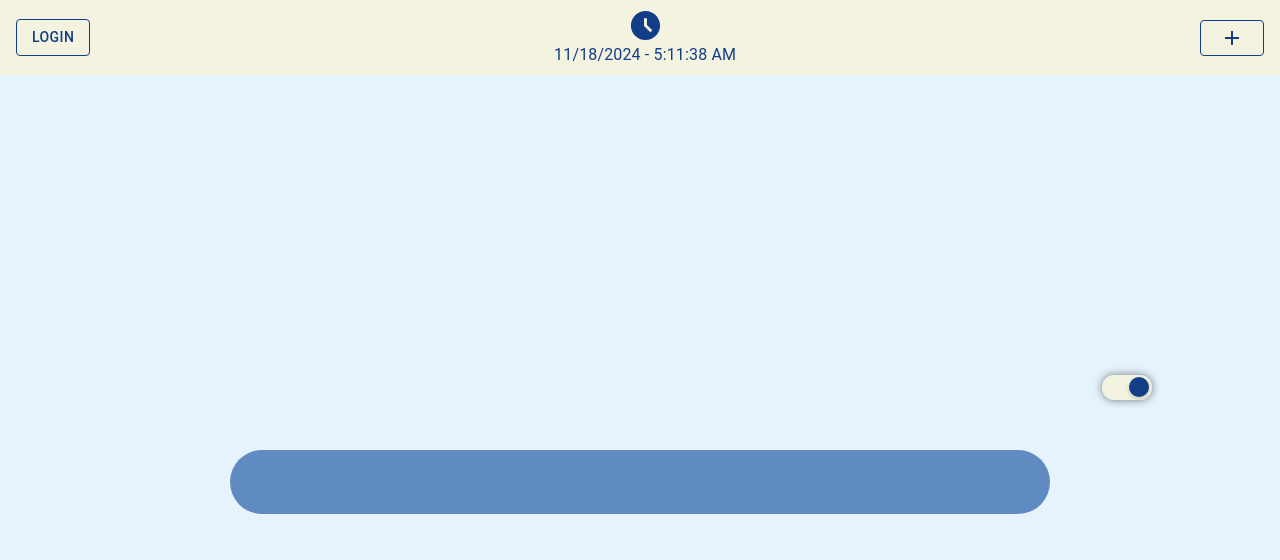
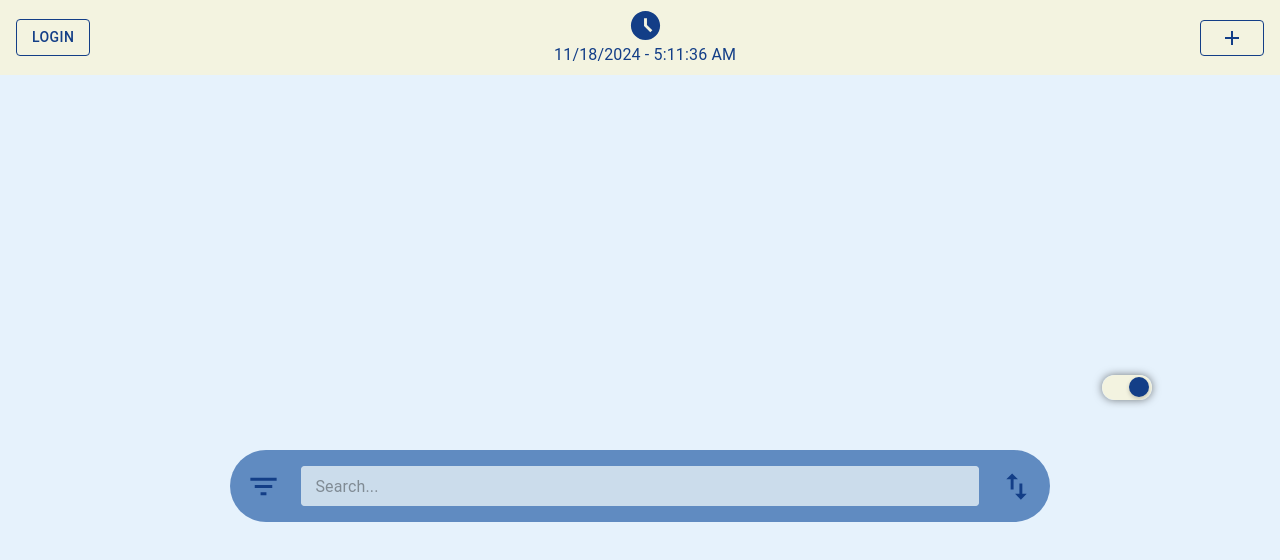
Before and after one commit to mobinadanshvarweb/todo-list, a React (Vite) app: page / in a window 1280 px wide. Shown: the top 560 px of the page. Built offline with nearby package versions, Linux system fonts and the light colour scheme.

Commit message:
develope search part

```diff
--- a/src/componentes/Modal.tsx
+++ b/src/componentes/Modal.tsx
@@ -21,7 +21,6 @@ const MyModal = () => {
   const [error, setError] = useState(false);
   const handleOpen = () => setOpen(true);
   const handleClose = () => setOpen(false);
-  console.log(date, "DATEEE");
 
   const handleAddTask = () => {
     if (title.trim() === "") {
--- a/src/componentes/pages/ItemTodo.tsx
+++ b/src/componentes/pages/ItemTodo.tsx
@@ -13,8 +13,6 @@ const ItemTodo: React.FC<Task> = ({
   hash,
   isAdmin,
 }) => {
-  console.log(isAdmin, "isAdmin");
-
   return (
     <Box
       sx={{
--- a/src/componentes/pages/ListTodo.tsx
+++ b/src/componentes/pages/ListTodo.tsx
@@ -4,12 +4,17 @@ import { RootState } from "../../redux/store";
 import ItemTodo from "./ItemTodo";
 
 const ListTodo = () => {
-  const tasks = useSelector((state: RootState) => state.task.tasks);
+  const { tasks, search } = useSelector((state: RootState) => state.task);
   const isAdmin = useSelector((state: RootState) => state.login.admin.userName);
+
+  const searchedTasks = tasks.filter((task) =>
+    task.title.toLowerCase().includes(search.toLowerCase())
+  );
+  console.log(searchedTasks);
 
   return (
     <Box width="100%" display="flex" flexDirection="column" gap="20px">
-      {tasks?.map((task) => {
+      {searchedTasks?.map((task) => {
         return (
           <ItemTodo
             key={task.id}
--- /dev/null
+++ b/src/componentes/pages/search-bar/Filter.tsx
@@ -0,0 +1,10 @@
+import FilterListIcon from "@mui/icons-material/FilterList";
+const Filter = () => {
+  return (
+    <FilterListIcon
+      sx={{ color: "#133E87", cursor: "pointer", fontSize: 35 }}
+    />
+  );
+};
+
+export default Filter;
--- /dev/null
+++ b/src/componentes/pages/search-bar/Search.tsx
@@ -0,0 +1,21 @@
+import { useDispatch, useSelector } from "react-redux";
+import Input from "../../common/Input";
+import { setSearch } from "../../../redux/slice/task-slice";
+import { RootState } from "../../../redux/store";
+
+const Search = () => {
+  const dispatch = useDispatch();
+  const search = useSelector((state: RootState) => state.task.search);
+  return (
+    <Input
+      placeholder="Search..."
+      type="text"
+      value={search}
+      onChangeHandler={(e) => {
+        dispatch(setSearch(e.target.value));
+      }}
+    />
+  );
+};
+
+export default Search;
--- a/src/componentes/pages/search-bar/SearchBar.tsx
+++ b/src/componentes/pages/search-bar/SearchBar.tsx
@@ -1,8 +1,24 @@
 import { Box } from "@mui/material";
+import Search from "./Search";
+import Filter from "./Filter";
+import Sort from "./Sort";
 
 const SearchBar = () => {
   return (
-    <Box width="80%" padding={4} bgcolor="#608BC1" borderRadius="50px"></Box>
+    <Box
+      width="80%"
+      padding={2}
+      bgcolor="#608BC1"
+      borderRadius="50px"
+      display="flex"
+      justifyContent="space-between"
+      gap="20px"
+      alignItems="center"
+    >
+      <Filter />
+      <Search />
+      <Sort />
+    </Box>
   );
 };
 
--- /dev/null
+++ b/src/componentes/pages/search-bar/Sort.tsx
@@ -0,0 +1,9 @@
+import SwapVertIcon from "@mui/icons-material/SwapVert";
+
+const Sort = () => {
+  return (
+    <SwapVertIcon sx={{ color: "#133E87", cursor: "pointer", fontSize: 35 }} />
+  );
+};
+
+export default Sort;
--- a/src/redux/slice/task-slice.ts
+++ b/src/redux/slice/task-slice.ts
@@ -3,6 +3,7 @@ import { Task } from "../../types/task-type";
 
 export interface TaskState {
   tasks: Task[];
+  search: string;
 }
 
 const loadLocal = () => {
@@ -11,6 +12,7 @@ const loadLocal = () => {
 };
 const initialState: TaskState = {
   tasks: loadLocal(),
+  search: "",
 };
 
 export const taskSlice = createSlice({
@@ -20,11 +22,13 @@ export const taskSlice = createSlice({
     addTask: (state, action) => {
       state.tasks.push(action.payload);
       localStorage.setItem("task", JSON.stringify(state.tasks));
-      console.log(action.payload, "reduxxx");
+    },
+    setSearch: (state, action) => {
+      state.search = action.payload;
     },
   },
 });
 
-export const { addTask } = taskSlice.actions;
+export const { addTask, setSearch } = taskSlice.actions;
 
 export default taskSlice.reducer;
```
